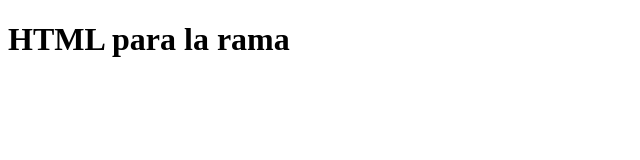
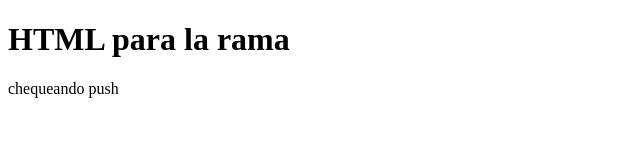
Before and after one commit to mpilardc/proyectoFinal, a website: page pages/gitRama.html in a window 1280 px wide. Shown: the whole page, without its empty margins (0-640 px from the left). Drawn offline with Linux system fonts and the light colour scheme.

Commit message:
commit merge

```diff
--- a/pages/gitRama.html
+++ b/pages/gitRama.html
@@ -8,5 +8,6 @@
 </head>
 <body>
     <h1>HTML para la rama</h1>
+    <p>chequeando push</p>
 </body>
 </html>
```
